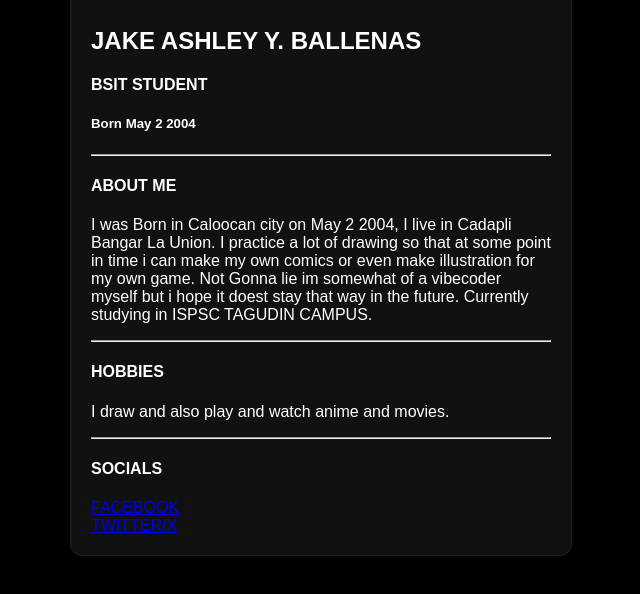
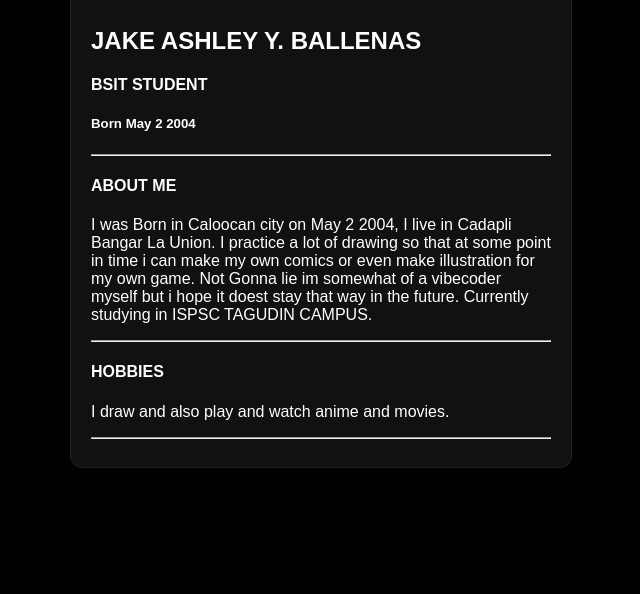
Before and after one commit to AShen-dead/bio, a plain HTML site: page index.html in a window 1280 px wide. Shown: the part 254-848 px from the top of the page, without its empty margins (319-959 px from the left). After the commit the page ends 800 px from the top, so only its background shows below. Drawn offline with Linux system fonts and the light colour scheme.

Commit message:
Update index.html

```diff
--- a/index.html
+++ b/index.html
@@ -22,10 +22,6 @@
       <h4>HOBBIES</h4>
       <p>I draw and also play and watch anime and movies.</p>
       <hr>
-      <h4>SOCIALS</h4>
-      <a href="https://www.facebook.com/jake.yuson">FACEBOOK</a>
-      <br>
-      <a href="https://x.com/DEAD_ashen/media">TWITTER/X</a>
     </div>
   </div>
 
```
